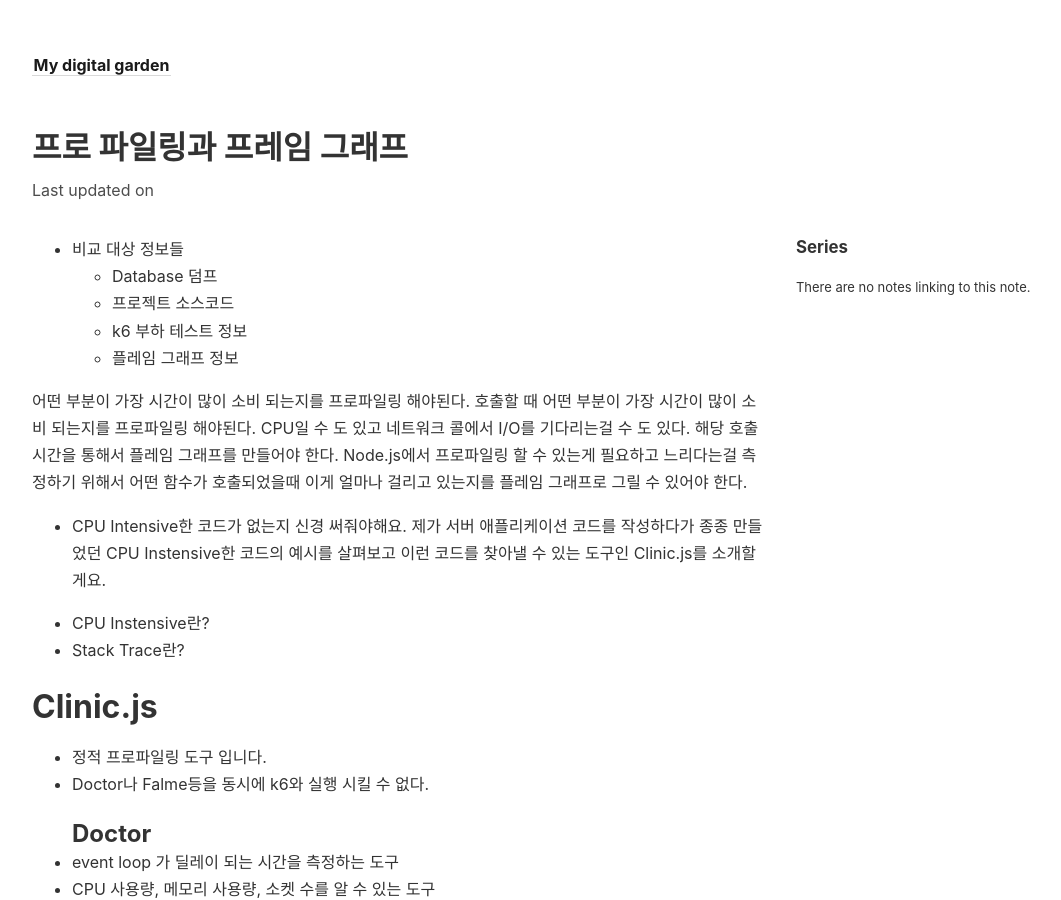
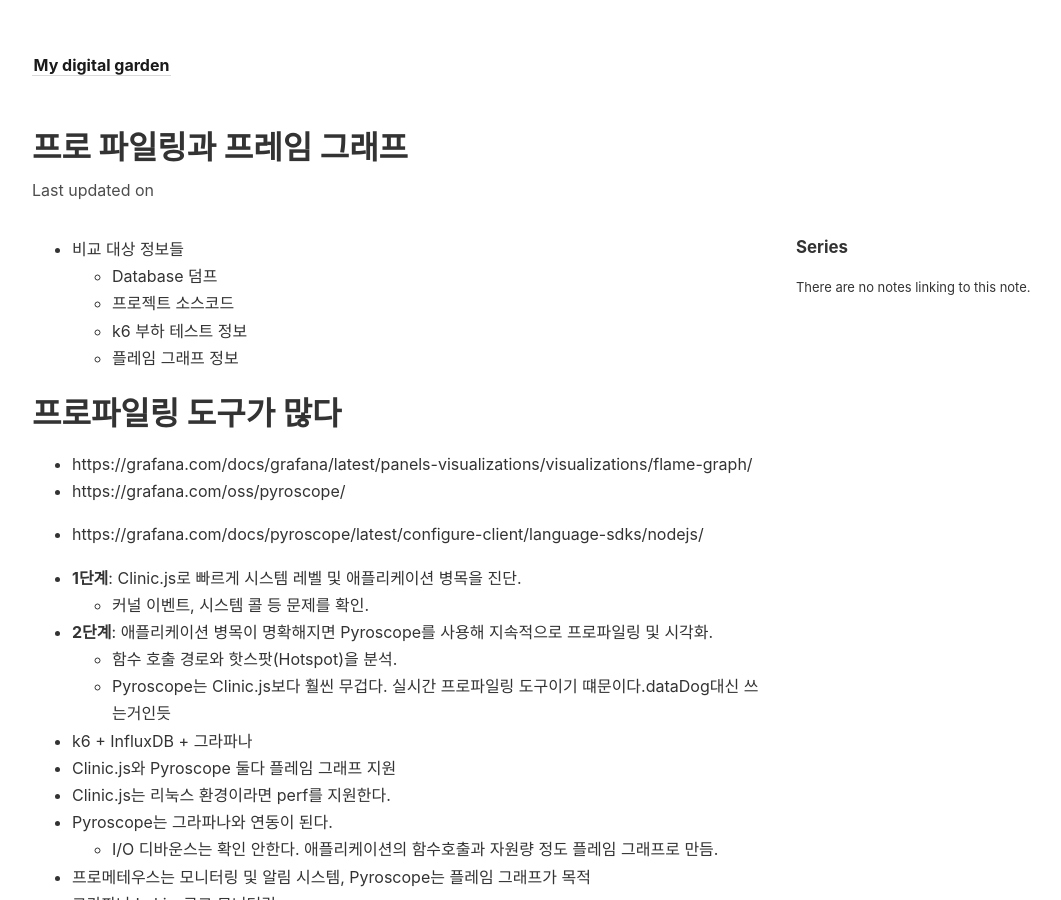
Before and after one commit to yanggwangseong/Article, a Jekyll site: the page built from _notes/wating/프로 파일링과 프레임 그래프.md, in a window 1280 px wide and 900 px high. Shown: the whole window, without its empty margins (104-1165 px from the left). Built offline with Jekyll 4.4.1, drawn with Linux system fonts in a browser that asks for light colours; some web fonts are replaced; some of the changed text lies outside the part shown.

Commit message:
feat: 프로파일링 도구와 그라파나 도구들 기록

```diff
--- a/_notes/wating/프로 파일링과 프레임 그래프.md
+++ b/_notes/wating/프로 파일링과 프레임 그래프.md
@@ -9,16 +9,58 @@
 	- k6 부하 테스트 정보
 	- 플레임 그래프 정보
 
+# 프로파일링 도구가 많다
+
+- https://grafana.com/docs/grafana/latest/panels-visualizations/visualizations/flame-graph/
+- https://grafana.com/oss/pyroscope/
+- https://grafana.com/docs/pyroscope/latest/configure-client/language-sdks/nodejs/
+
+- **1단계**: Clinic.js로 빠르게 시스템 레벨 및 애플리케이션 병목을 진단.
+    - 커널 이벤트, 시스템 콜 등 문제를 확인.
+- **2단계**: 애플리케이션 병목이 명확해지면 Pyroscope를 사용해 지속적으로 프로파일링 및 시각화.
+    - 함수 호출 경로와 핫스팟(Hotspot)을 분석.
+    - Pyroscope는 Clinic.js보다 훨씬 무겁다. 실시간 프로파일링 도구이기 떄문이다.dataDog대신 쓰는거인듯
+
+- k6 + InfluxDB + 그라파나
+- Clinic.js와 Pyroscope 둘다 플레임 그래프 지원
+- Clinic.js는 리눅스 환경이라면 perf를 지원한다.
+- Pyroscope는 그라파나와 연동이 된다.
+	- I/O 디바운스는 확인 안한다. 애플리케이션의 함수호출과 자원량 정도 플레임 그래프로 만듬.
+- 프로메테우스는 모니터링 및 알림 시스템, Pyroscope는 플레임 그래프가 목적
+- 그라파나 Loki - 로그 모니터링
+	- Prometheus 메트릭과 Loki 로그를 결합해 이벤트 원인 파악.
+	- Grafana 대시보드에서 로그와 메트릭을 함께 시각화
+- Tempo (분산 트레이싱)
+	- Jaeger, Zipkin 같은 트레이싱 시스템과 호환되며 Grafana와 통합 가능.
+	- 각 요청의 트레이스(경로)를 추적하여 병목을 파악.
+	- 요청 A → 서비스 B → 서비스 C의 흐름에서 B와 C 사이의 병목 지점 분석.
+	- 트레이싱 데이터를 Grafana에서 시각화.
+- Loki + Prometheus + Grafana
+	- 메트릭과 로그를 통합해 대시보드에서 분석.
+- Tempo + Prometheus + Pyroscope:
+	- 메트릭, 분산 추적, 플레임 그래프를 통해 병목 원인 파악.
+- OpenTelemetry + Prometheus + Jaeger
+	- 메트릭과 트레이스를 표준화하여 데이터 통합.
+
+
 
 어떤 부분이 가장 시간이 많이 소비 되는지를 프로파일링 해야된다. 호출할 때 어떤 부분이 가장 시간이 많이 소비 되는지를 프로파일링 해야된다. CPU일 수 도 있고 네트워크 콜에서 I/O를 기다리는걸 수 도 있다. 해당 호출 시간을 통해서 플레임 그래프를 만들어야 한다. Node.js에서 프로파일링 할 수 있는게 필요하고 느리다는걸 측정하기 위해서 어떤 함수가 호출되었을때 이게 얼마나 걸리고 있는지를 플레임 그래프로 그릴 수 있어야 한다.
 
 - CPU Intensive한 코드가 없는지 신경 써줘야해요. 제가 서버 애플리케이션 코드를 작성하다가 종종 만들었던 CPU Instensive한 코드의 예시를 살펴보고 이런 코드를 찾아낼 수 있는 도구인 Clinic.js를 소개할게요.
 
-
 - CPU Instensive란?
 - Stack Trace란?
 
 
+*노드 프로세스에 프로파일링을 할 수 있는게 필요하고 느리다는걸 측정하기 위해서 CPU 사용률과 어떤 함수가 호출되었을때 이게 얼마나 걸리고 있는지를 플레임 그래프로 그릴 수 있어야 한다*
+*DB쿼리가 느린걸 확인 할 수 있는 I/O 작업에 대한것도 플레임 그래프에 나타나야 한다*
+
+
+- `findAll 쪽 서브쿼리를 다 없앤 형태로 최적화해서 얼마나 나아지는지`
+- 그래도 크게 개선이 안된다면 클라이언트 쪽에서 API를 분리해서 요청하는게 좋아보인다. 정도로 코멘트 남기기.
+- 느려질 수 있는 포인트를 파악해야 한다.
+- 많은 테이블에 뮤테이션 할때 데이터 정합성을 테스트 해보기
+- 플레임 그래프 + 리스폰스 타임
 # Clinic.js
 
 - 정적 프로파일링 도구 입니다.
```
